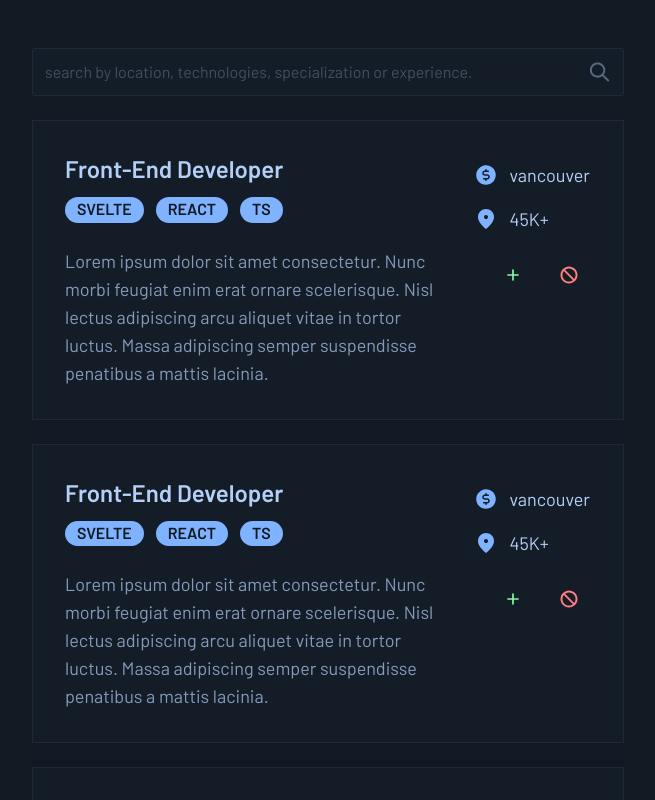
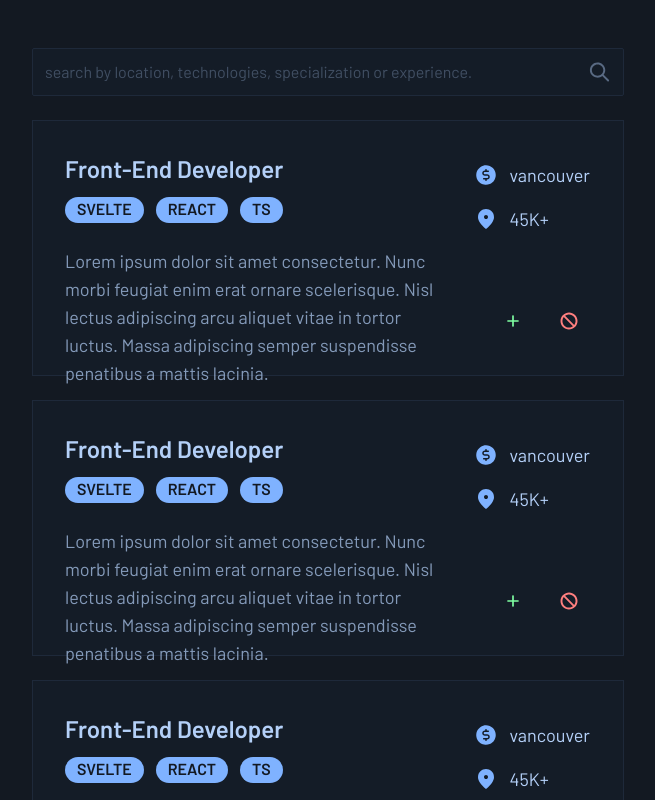
Before and after one commit to axerivant/tech-job-board, a SvelteKit app: page / in a window 1280 px wide. Shown: the top 800 px of the page, without its empty margins (312-967 px from the left). Built offline with nearby package versions, Linux system fonts and the light colour scheme.

Commit message:
fixed: CSS in Result

```diff
--- a/src/features/search/internal/Result.svelte
+++ b/src/features/search/internal/Result.svelte
@@ -1,13 +1,15 @@
 <script lang="ts">
+	import { goto } from '$app/navigation'
 	import { SkillsList, Title, Brief, Attribute, Action } from '.'
 
 	export let result: SearchResult
 
-	const { title, skills, brief, location, compensation } = result
+	const { title, skills, brief, location, compensation, postingID } = result
 </script>
 
 <button
-	class="text-left flex gap-6 bg-base-600 p-8 border border-accent-300 hover:brightness-110 transition-all"
+	on:click={() => goto(`/job/${postingID}`)}
+	class="text-left flex gap-6 bg-base-600 p-8 border border-accent-300 hover:brightness-110 transition-all h-64"
 >
 	<div class="flex flex-col gap-6 w-9/12">
 		<div class="flex flex-col gap-3">
@@ -16,7 +18,7 @@
 		</div>
 		<Brief {brief} />
 	</div>
-	<div class="w-3/12 flex flex-col gap-3 justify-between items-end">
+	<div class="w-3/12 flex flex-col justify-between items-end h-full">
 		<div>
 			<Attribute type="location" value={location} />
 			<Attribute type="compensation" value={compensation} />
```
